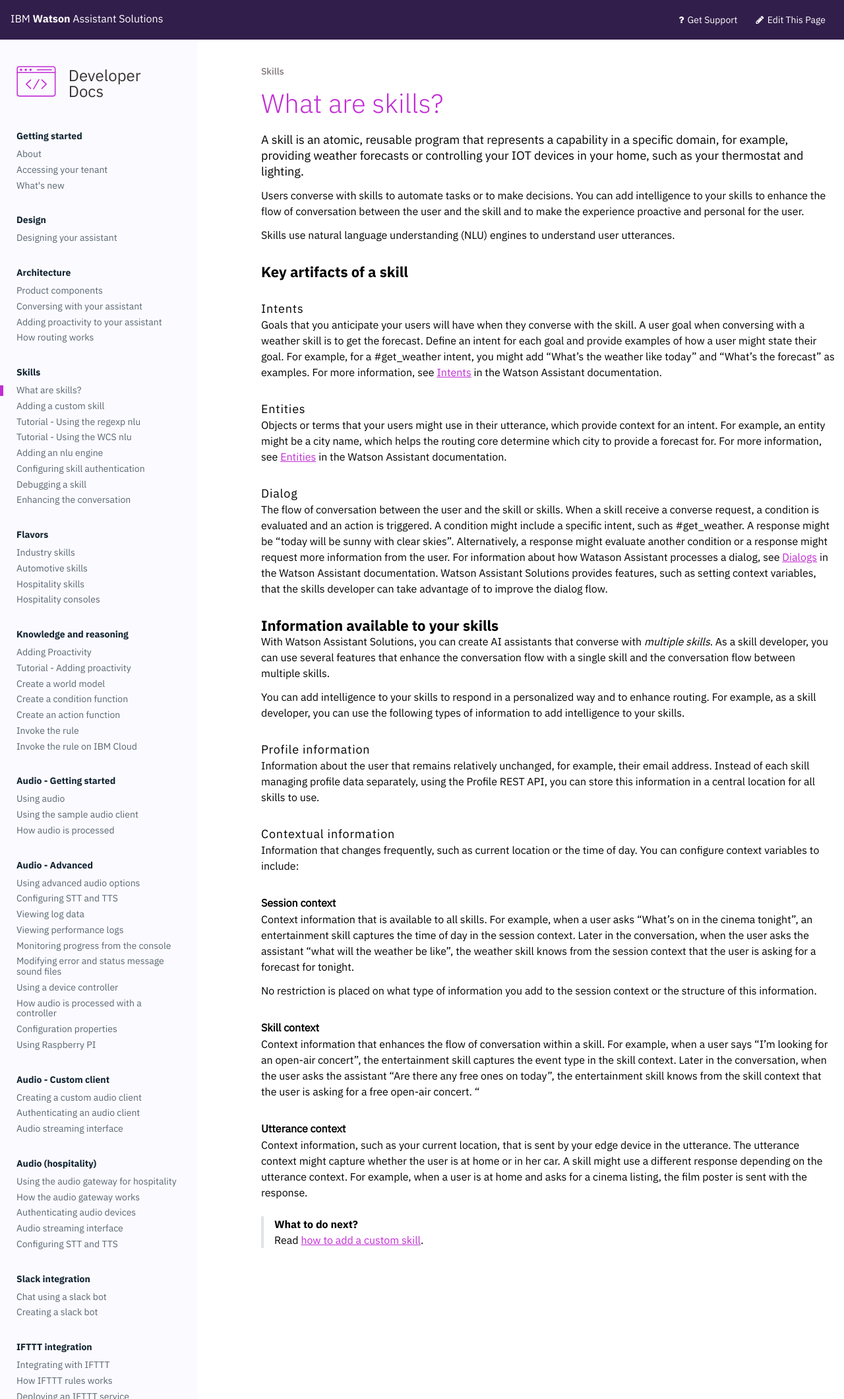
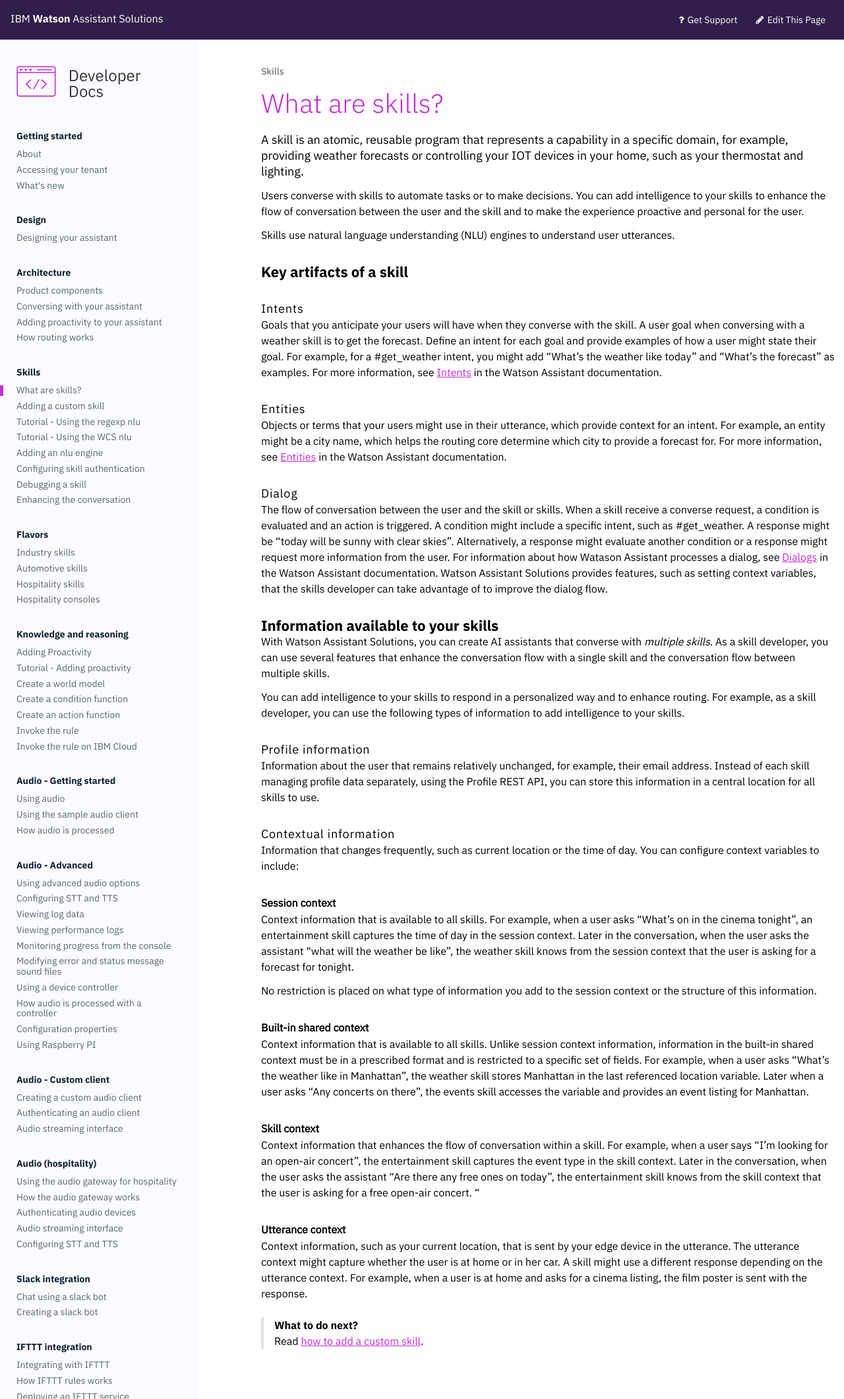
Before and after one commit to Watson-Personal-Assistant/developer, a Jekyll site: the page built from _content/skill/what-are-they.md, in a window 1280 px wide. Shown: the whole page at 66% size. Built offline with Jekyll 4.4.1, drawn with Linux system fonts in a browser that asks for light colours.

Commit message:
Added built-in context

```diff
--- a/_content/skill/what-are-they.md
+++ b/_content/skill/what-are-they.md
@@ -35,6 +35,10 @@
 
 No restriction is placed on what type of information you add to the session context or the structure of this information.
 
+##### Built-in shared context
+
+Context information that is available to all skills. Unlike session context information, information in the built-in shared context must be in a prescribed format and is restricted to a specific set of fields. For example, when a user asks "What's the weather like in Manhattan", the weather skill stores Manhattan in the last referenced location variable. Later when a user asks "Any concerts on there", the events skill accesses the variable and provides an event listing for Manhattan.
+
 ##### Skill context
 Context information that enhances the flow of conversation within a skill. For example, when a user says "I'm looking for an open-air concert", the entertainment skill captures the event type in the skill context.  Later in the conversation, when the user asks the assistant "Are there any free ones on today", the entertainment skill knows from the skill context that the user is asking for a free open-air concert. "
 
```
